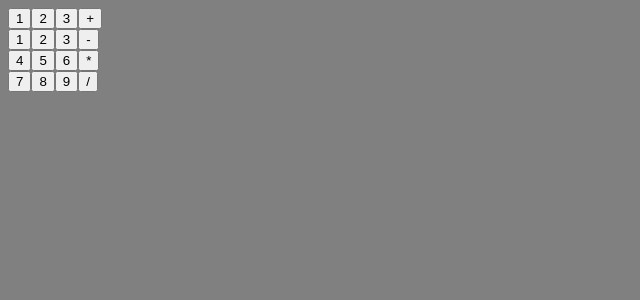
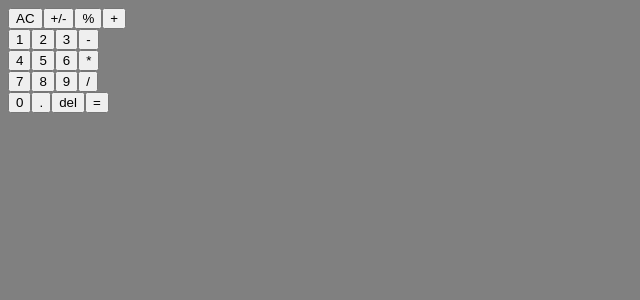
Before and after one commit to dstrivedi/react-calculator-project, a React (Create React App) app: page / in a window 1280 px wide. Shown: the top 300 px of the page, without its empty margins (0-640 px from the left). Built offline with nearby package versions, Linux system fonts and the light colour scheme.

Commit message:
1 file modified

```diff
--- a/src/App.js
+++ b/src/App.js
@@ -6,9 +6,9 @@ export default function App() {
     <div className={styles.app}>
       <div className={styles.buttons}>
         <div>
-          <button>1</button>
-          <button>2</button>
-          <button>3</button>
+          <button>AC</button>
+          <button>+/-</button>
+          <button>%</button>
           <button>+</button>
         </div>
         <div>
@@ -29,6 +29,12 @@ export default function App() {
           <button>9</button>
           <button>/</button>
         </div>
+        <div>
+          <button>0</button>
+          <button>.</button>
+          <button>del</button>
+          <button>=</button>
+        </div>
       </div>
     </div>
   );
```
